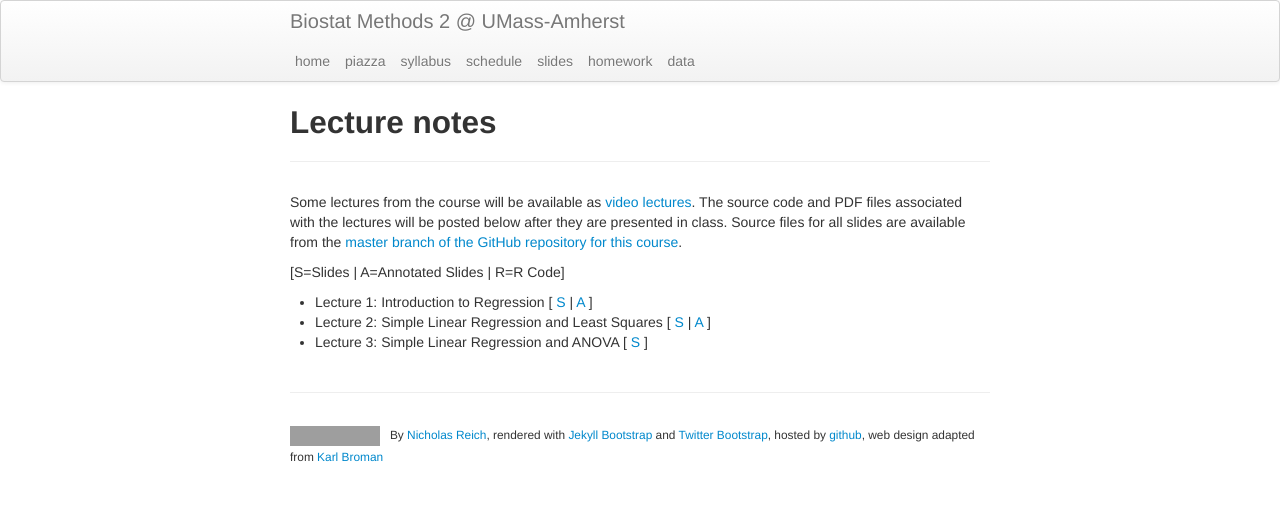
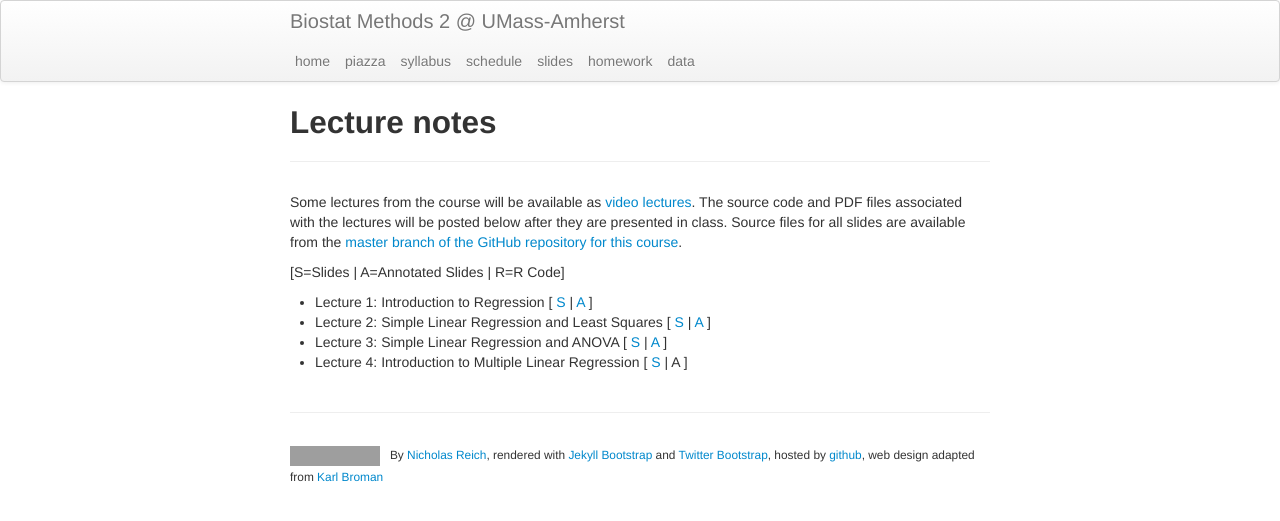
Before and after one commit to nickreich/stat-modeling-2015, a Jekyll site: the page built from pages/slides.md, in a window 1280 px wide. Shown: the top 521 px of the page. Built offline with Jekyll 4.4.1, drawn with Linux system fonts in a browser that asks for light colours; grey boxes are pictures that could not be loaded.

Commit message:
adding slides.

```diff
--- a/pages/slides.md
+++ b/pages/slides.md
@@ -11,11 +11,14 @@ Some lectures from the course will be available as [video lectures](https://umas
 
 * Lecture 1: Introduction to Regression \[  [S](../assets/lectures/lecture1-intro-regression/lecture1-intro-regression.pdf) \|  [A](../assets/lectures/lecture1-intro-regression/lecture1-intro-regression-annotated.pdf) \]
 * Lecture 2: Simple Linear Regression and Least Squares \[  [S](../assets/lectures/lecture2-slr-basics/lecture2-slr-basics.pdf) \| [A](../assets/lectures/lecture2-slr-basics/lecture2-slr-basics-annotated.pdf)  \]
-* Lecture 3: Simple Linear Regression and ANOVA \[ [S](../assets/lectures/lecture3-slr-anova/lecture3-SLR-anova.pdf) \]
+* Lecture 3: Simple Linear Regression and ANOVA \[ [S](../assets/lectures/lecture3-slr-anova/lecture3-SLR-anova.pdf) \|  [A](../assets/lectures/lecture3-slr-anova/lecture3-SLR-anova-annotated.pdf) \]
+* Lecture 4: Introduction to Multiple Linear Regression \[ [S](../assets/lectures/lecture4-mlr-intro/lecture4-mlr-intro.pdf) \|  A \]
 
 
 
 <!--
+(../assets/lectures/lecture4-mlr-intro/lecture4-mlr-intro-annotated.pdf)
+
  * Class 3: Geometry of regression and least squares \[  [S](../assets/lectures/class3_SLRBasics.pdf) \| [A](../assets/lectures/class3_SLRBasics_annotated.pdf) \]
  * Class 4: Hands-on SLR practice
  * Class 5: R^2, ANOVA \[  [S](../assets/lectures/class5_SLRwrapup.pdf) \| [A](../assets/lectures/class5_SLRwrapup_annotated.pdf) \]
```
Also changed, not shown: 1 other file.
